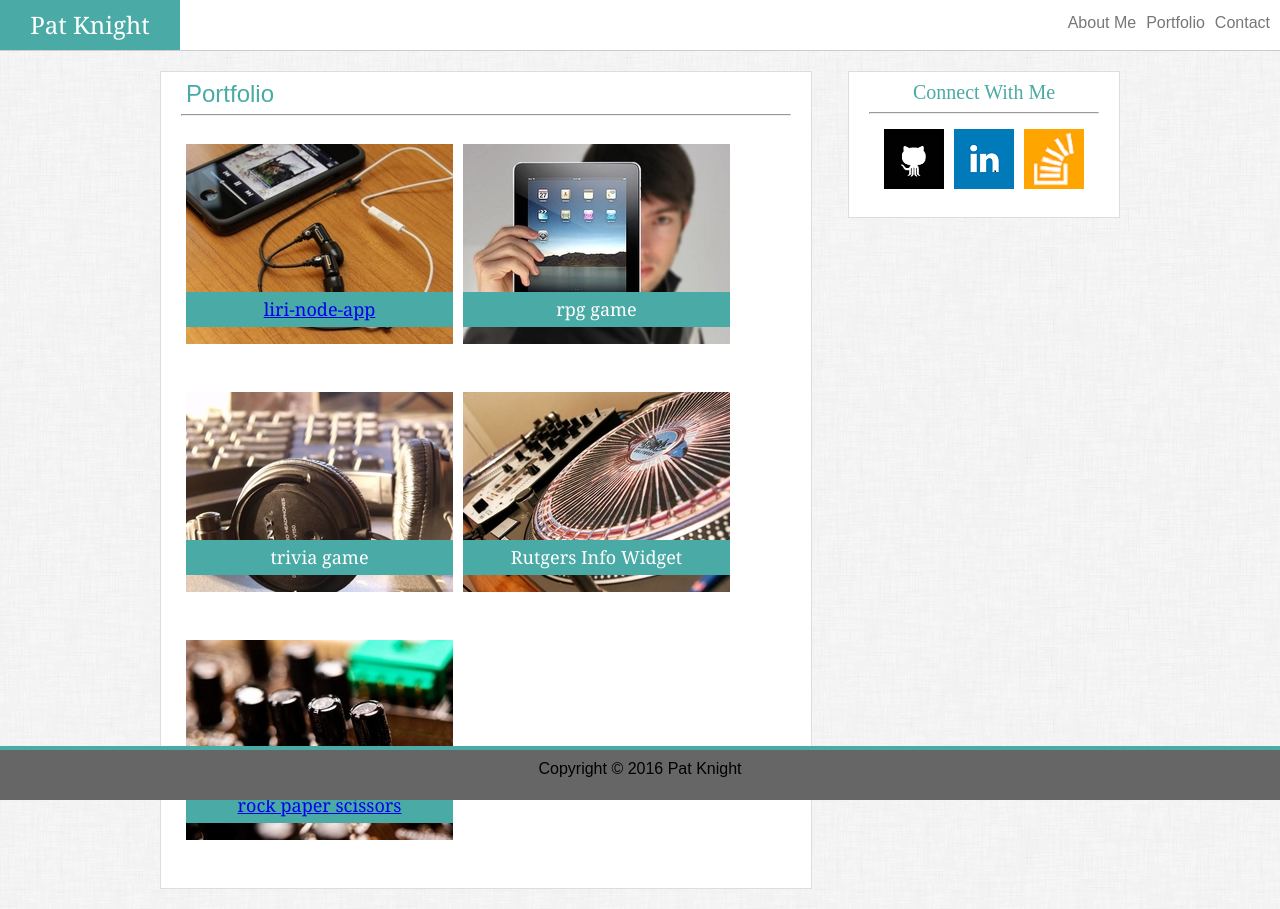
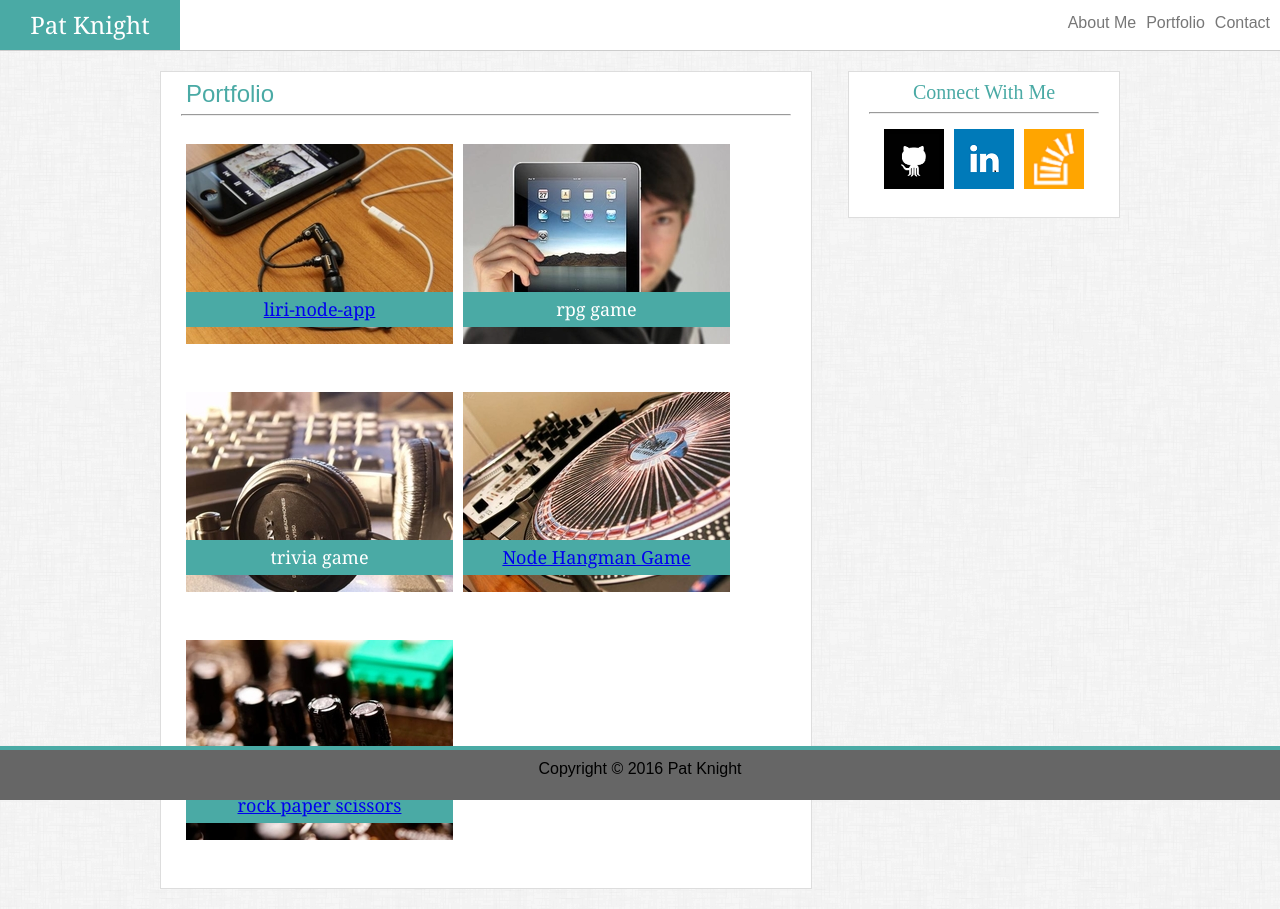
Before and after one commit to pat-knight/responsive_portfolio, a plain HTML site: page portfolio.html in a window 1280 px wide. Drawn offline with Linux system fonts and the light colour scheme.

Commit message:
adding hangman

```diff
--- a/portfolio.html
+++ b/portfolio.html
@@ -54,9 +54,10 @@
 						</div>
 
 						<div class="project">
-							<img src="assets/images/table.jpg" alt="Rutgers Info Widget project">
+							<img src="assets/images/table.jpg" alt="Node Hangman Game">
 							<div class="prjlabel">
-								Rutgers Info Widget
+									<a href="https://github.com/roamingbadger/constructor-hangman">
+								Node Hangman Game
 							</div>
 						</div>
 
```
